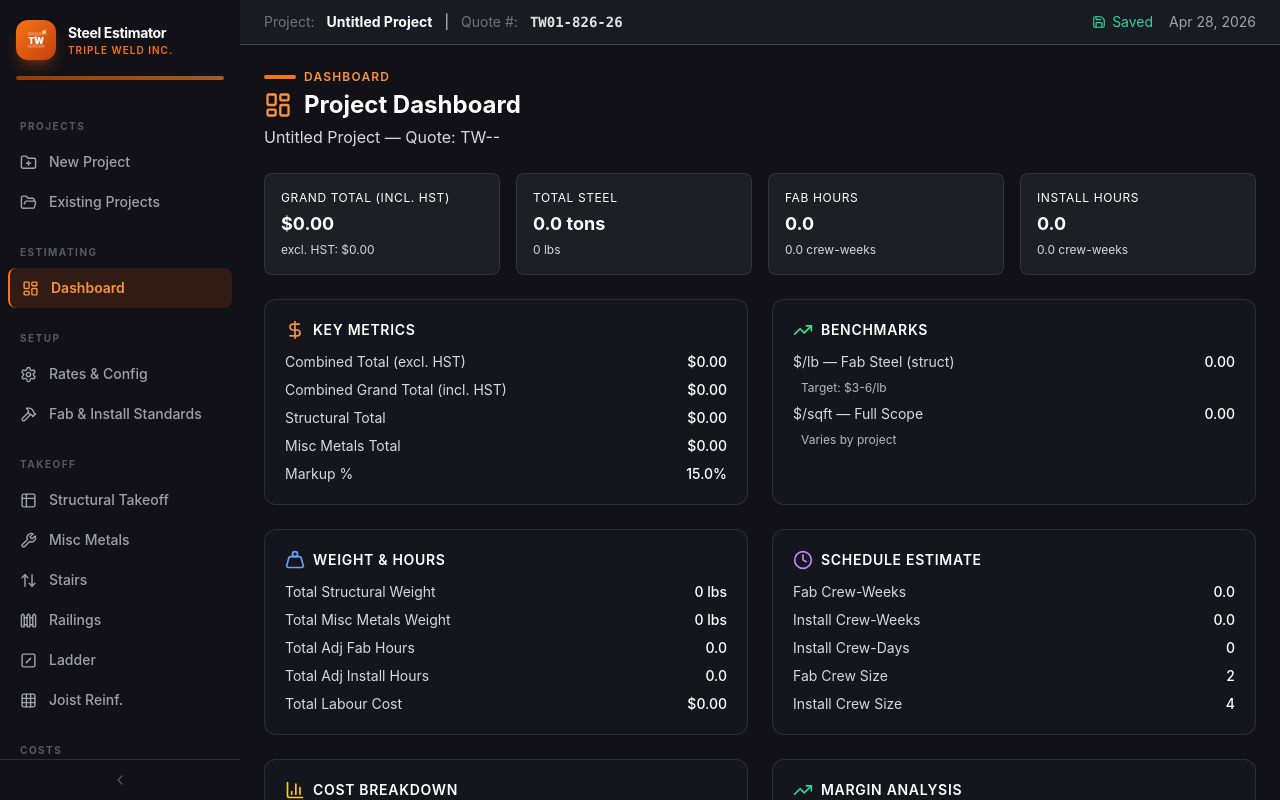
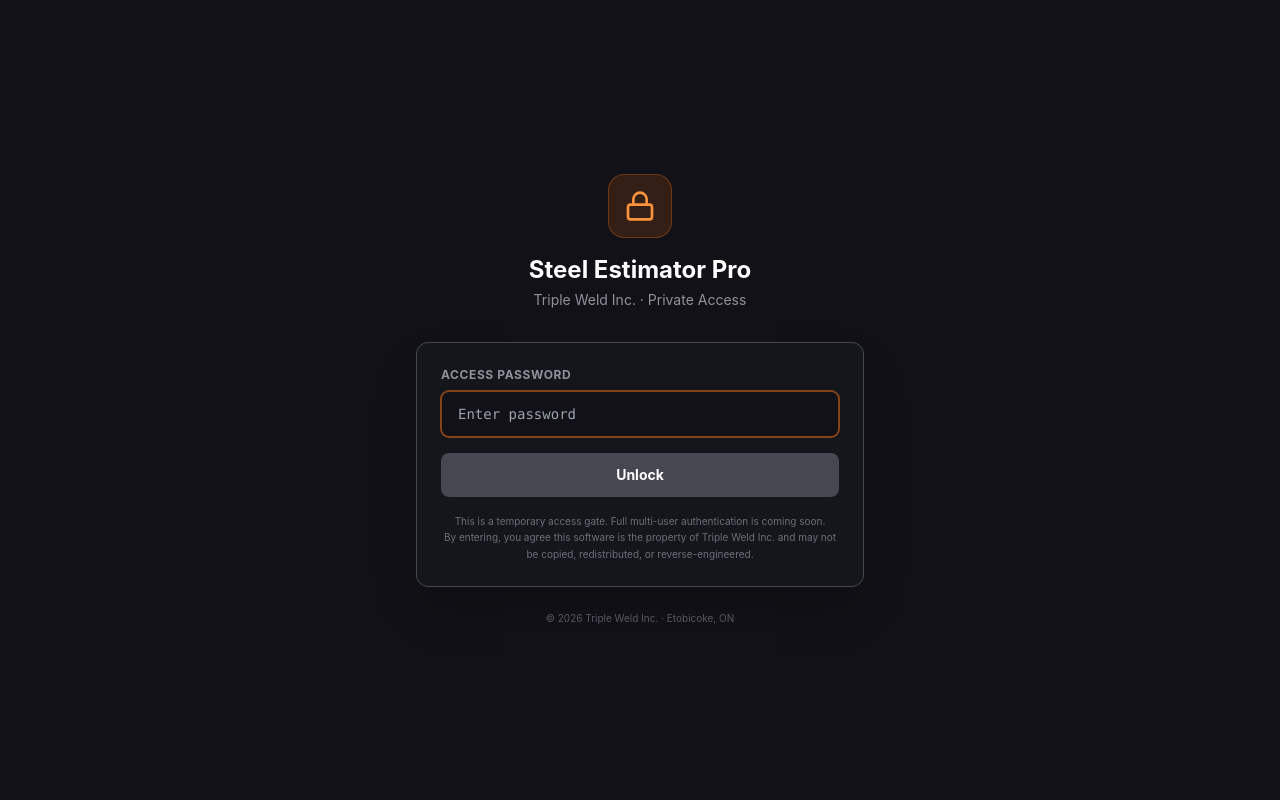
Before and after one commit to Tripleweld/steel-estimator-pro, a React (Vite) app: page / in a window 1280 px wide. Built offline with nearby package versions, Linux system fonts and the light colour scheme.

Commit message:
feat(security): wrap App in PasswordGate (temporary access control)

```diff
--- a/src/App.jsx
+++ b/src/App.jsx
@@ -1,5 +1,6 @@
 import { Routes, Route } from 'react-router-dom'
 import Layout from './components/Layout'
+import PasswordGate from './components/PasswordGate'
 import Dashboard from './pages/Dashboard'
 import RatesConfig from './pages/RatesConfig'
 import StructuralTakeoff from './pages/StructuralTakeoff'
@@ -22,6 +23,7 @@
 
 export default function App() {
   return (
+    <PasswordGate>
     <Layout>
       <Routes>
         <Route path="/" element={<Dashboard />} />
@@ -45,5 +47,6 @@
         <Route path="/pm/dashboard" element={<PMDashboard />} />
       </Routes>
     </Layout>
+    </PasswordGate>
   )
 }
```
